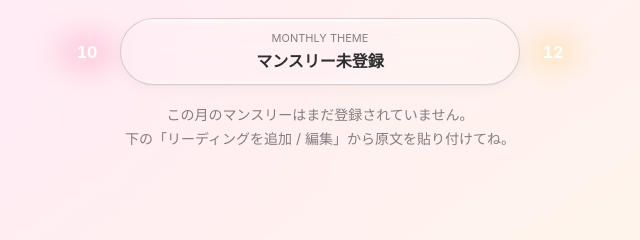
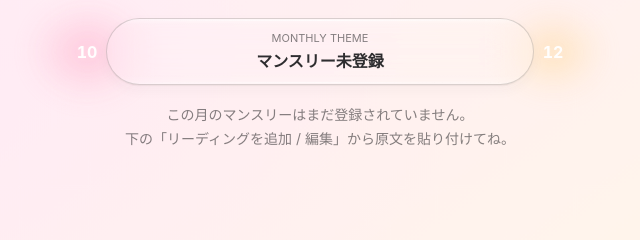
Before and after one commit to cielpeco/pecoyomi, a plain HTML site: page index.html in a window 1280 px wide. Shown: the top 240 px of the page, 320-960 px from the left. Drawn offline with Linux system fonts and the light colour scheme.

Commit message:
Add files via upload
月テーマ部分の左右スワイプ調整

```diff
--- a/index.html
+++ b/index.html
@@ -8,7 +8,7 @@
   <meta name="apple-mobile-web-app-status-bar-style" content="black-translucent" />
   <meta name="apple-mobile-web-app-title" content="pecoyomi" />
   <title>pecoyomi</title>
-  <!-- pecoyomi v1.25 -->
+  <!-- pecoyomi v1.26 -->
   <style>
     :root{
       --bg:#FFFAFC;
@@ -226,7 +226,7 @@
     body.edit-open #editMonth::before{
       background:rgba(81,81,111,.64);
     }
-    /* v1.25 — 月テーマの左右に、操作ではない「隣の月」の気配を置く。
+    /* v1.26 — 月テーマの左右に、操作ではない「隣の月」の気配を置く。
        画面全体を送る既存のswipe-regionの子なので、ドラッグ時も一緒に動く。 */
     .theme-rail{
       position:relative;
@@ -237,7 +237,7 @@
       isolation:isolate;
     }
     .theme-rail > .theme{
-      width:calc(100% - 92px);
+      width:calc(100% - 64px);
       min-width:0;
       padding-inline:9px;
       position:relative;
@@ -261,13 +261,13 @@
     .month-neighbor::before{
       content:"";
       position:absolute;
-      inset:2px -12px;
+      inset:-12px -24px;
       border-radius:50%;
       background:radial-gradient(ellipse at center,
         rgba(255,157,192,.56) 0%,
         rgba(255,176,205,.32) 38%,
         rgba(255,191,216,0) 78%);
-      filter:blur(8px);
+      filter:blur(11px);
       transform:scale(1);
       animation:neighborGlowBreath 5.8s ease-in-out infinite alternate;
     }
@@ -299,7 +299,7 @@
       .month-neighbor::before{animation:none;opacity:.72;transform:none}
     }
     @media (max-width:355px){
-      .theme-rail > .theme{width:calc(100% - 78px);padding-inline:7px}
+      .theme-rail > .theme{width:calc(100% - 58px);padding-inline:7px}
       .month-neighbor{width:46px}
     }
 
```
